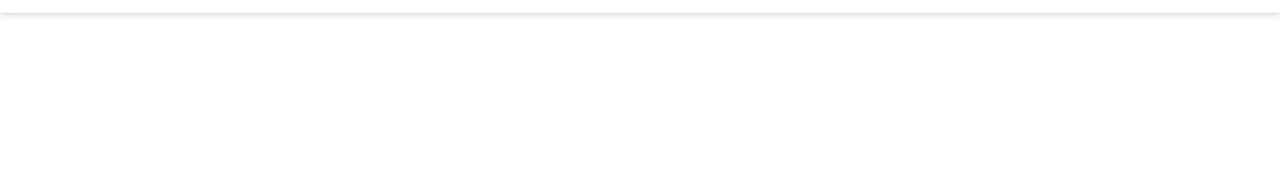
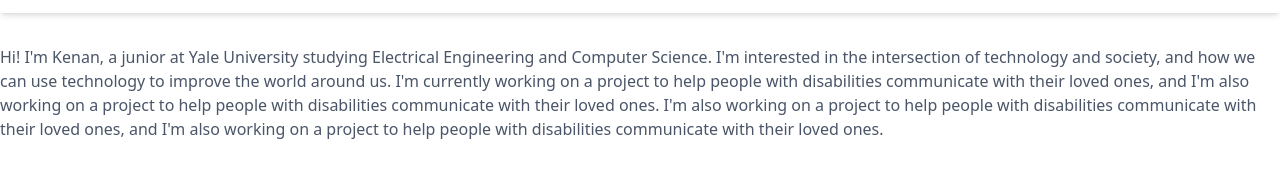
Before and after one commit to kenan-erol/kenan-erol.github.io, a website: page index.html in a window 1280 px wide. Shown: the part 64-242 px from the top of the page. Drawn offline with Linux system fonts and the light colour scheme.

Commit message:
Update index.html

```diff
--- a/index.html
+++ b/index.html
@@ -98,5 +98,17 @@
                 </script>
 
         </header>
+        <main class="relative min-h-screen">
+            <div class="mx-auto max-w-prose mt-8">
+                <!-- name eecs etc email-->
+                <!-- resim that spoins like a goofy ahh -->
+            </div>
+            <div class="text-base mx-8 md:mx-0">
+                <!-- bio introducing myself then talk more about my work? -->
+                <p>
+                    Hi! I'm Kenan, a junior at Yale University studying Electrical Engineering and Computer Science. I'm interested in the intersection of technology and society, and how we can use technology to improve the world around us. I'm currently working on a project to help people with disabilities communicate with their loved ones, and I'm also working on a project to help people with disabilities communicate with their loved ones. I'm also working on a project to help people with disabilities communicate with their loved ones, and I'm also working on a project to help people with disabilities communicate with their loved ones.
+                </p>
+            </div>
+        </main>
     </body>
 </html>
```
